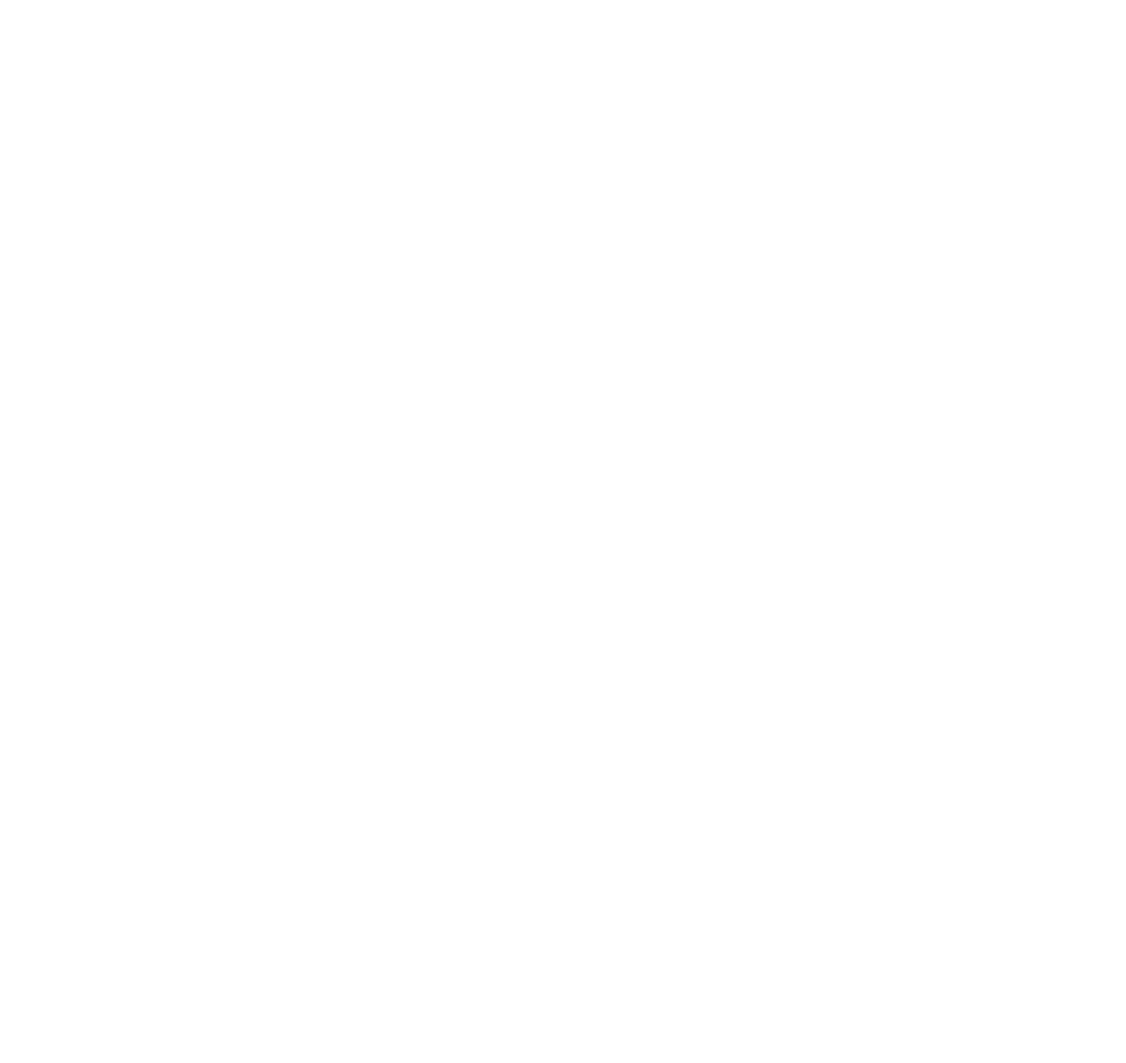
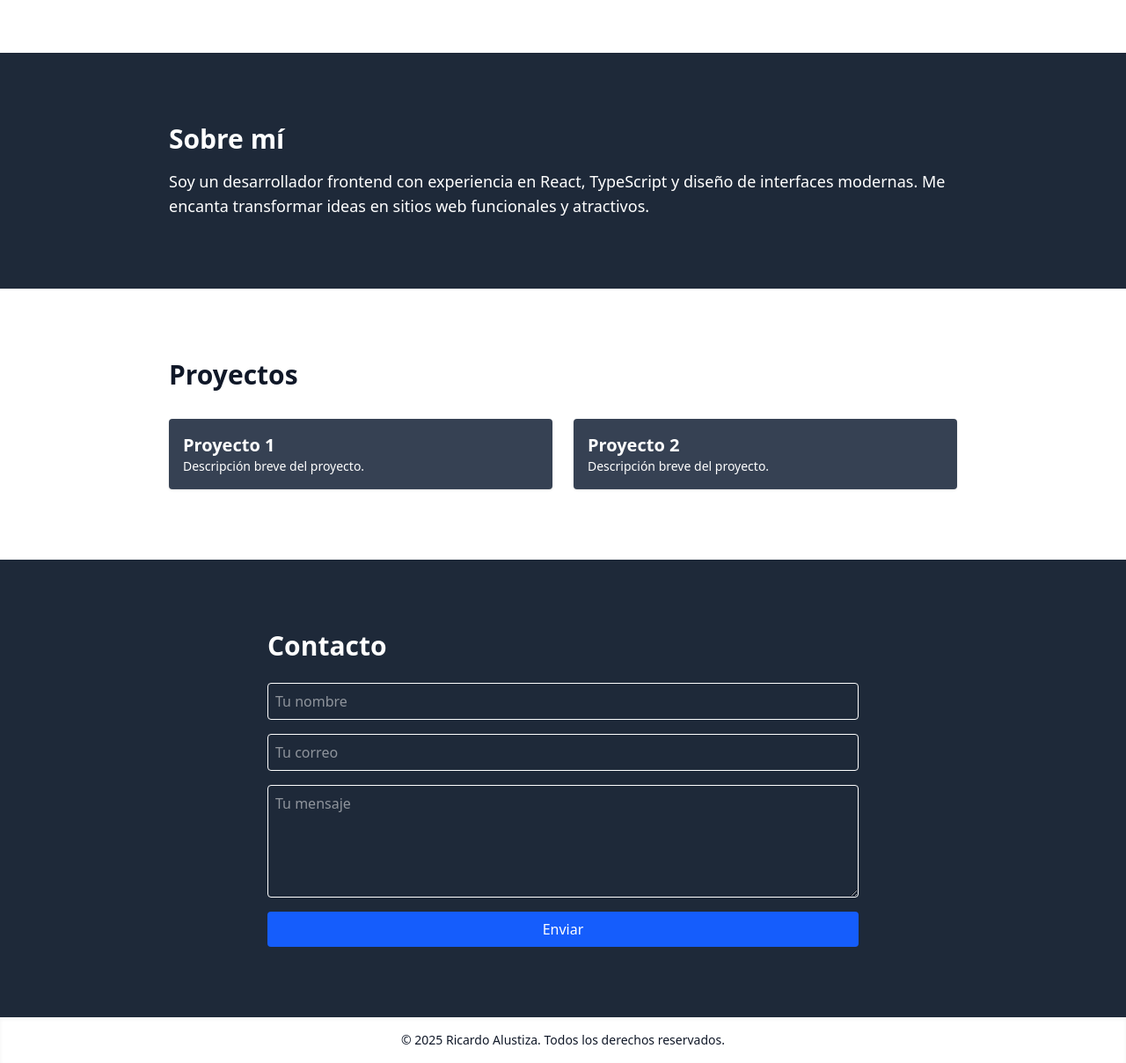
Before and after one commit to RicardoAlustiza/myportfolio, a React (Vite) app: page / in a window 1280 px wide. Shown: the part 740-1948 px from the top of the page at 88% size. Before the commit the page ends 800 px from the top, so only its background shows below. Built offline with nearby package versions, Linux system fonts and the light colour scheme.

Commit message:
añadidos algunos componentes y envio de formulario

```diff
--- a/src/App.tsx
+++ b/src/App.tsx
@@ -1,6 +1,10 @@
 import { useState } from "react";
 import { HeroComponent } from "./components/HeroComponent"
 import { NavBarComponent } from "./components/NavBarComponent";
+import { AboutComponent } from "./components/AboutComponent";
+import { ProjectsComponent } from "./components/ProjectsComponent";
+import { ContactComponent } from "./components/ContactComponent";
+import { FooterComponent } from "./components/FooterComponent";
 
 function App() {
 
@@ -10,6 +14,10 @@ function App() {
     <div className={darkMode ? 'dark bg-gray-900 text-white' : 'bg-white text-gray-900'}>
       <NavBarComponent darkMode={darkMode} toggleDarkMode={() => setDarkMode(!darkMode)} />
       <HeroComponent />
+      <AboutComponent />
+      <ProjectsComponent />
+      <ContactComponent />
+      <FooterComponent />
     </div>
   )
 }
--- /dev/null
+++ b/src/components/AboutComponent.tsx
@@ -0,0 +1,21 @@
+import { motion } from "framer-motion";
+
+export const AboutComponent = () => {
+  return (
+    <motion.section
+      id="about"
+      className="py-20 px-6 bg-gray-800 text-white"
+      initial={{ opacity: 0, x: -50 }}
+      whileInView={{ opacity: 1, x: 0 }}
+      viewport={{ once: true }}
+      transition={{ duration: 0.6 }}
+    >
+      <div className="max-w-4xl mx-auto">
+        <h2 className="text-3xl font-bold mb-4">Sobre mí</h2>
+        <p className="text-lg">
+          Soy un desarrollador frontend con experiencia en React, TypeScript y diseño de interfaces modernas. Me encanta transformar ideas en sitios web funcionales y atractivos.
+        </p>
+      </div>
+    </motion.section>
+  );
+}
--- /dev/null
+++ b/src/components/ContactComponent.tsx
@@ -0,0 +1,47 @@
+import React, { useState } from 'react';
+import { motion } from 'framer-motion';
+
+export const ContactComponent = () => {
+  const [status, setStatus] = useState<'idle' | 'success' | 'error'>('idle');
+
+  const handleSubmit = async (e: React.FormEvent<HTMLFormElement>) => {
+    e.preventDefault();
+    const form = e.currentTarget;
+    const data = new FormData(form);
+
+    const res = await fetch(import.meta.env.VITE_NEXT_PUBLIC_FORMSPREE_ENDPOINT, {
+      method: 'POST',
+      body: data,
+      headers: {
+        Accept: 'application/json',
+      },
+    });
+
+    if (res.ok) {
+      setStatus('success');
+      form.reset();
+    } else {
+      setStatus('error');
+    }
+  };
+
+  return (
+    <motion.section id="contact" className="py-20 px-6 bg-gray-800 text-white"
+      initial={{ opacity: 0, y: 30 }} whileInView={{ opacity: 1, y: 0 }} viewport={{ once: true }} transition={{ duration: 0.6 }}
+    >
+      <div className="max-w-2xl mx-auto">
+        <h2 className="text-3xl font-bold mb-6">Contacto</h2>
+        <form onSubmit={handleSubmit} className="flex flex-col space-y-4">
+          <input type="text" name="name" placeholder="Tu nombre" required className="p-2 border rounded text-white" />
+          <input type="email" name="email" placeholder="Tu correo" required className="p-2 border rounded text-white" />
+          <textarea name="message" placeholder="Tu mensaje" required className="p-2 border rounded h-32 text-white" />
+          <button type="submit" className="bg-blue-600 text-white py-2 rounded hover:bg-blue-700">
+            Enviar
+          </button>
+        </form>
+        {status === 'success' && <p className="text-green-500 mt-2">Mensaje enviado con éxito ✅</p>}
+        {status === 'error' && <p className="text-red-500 mt-2">Ocurrió un error. Inténtalo más tarde ❌</p>}
+      </div>
+    </motion.section>
+  );
+};
--- /dev/null
+++ b/src/components/FooterComponent.tsx
@@ -0,0 +1,10 @@
+export const FooterComponent = () => {
+
+    const currentYear = new Date().getFullYear();
+
+    return (
+        <footer className="py-4 text-center shadow-inner">
+            <p className="text-sm">© {currentYear} Ricardo Alustiza. Todos los derechos reservados.</p>
+        </footer>
+  );
+}
--- a/src/components/NavBarComponent.tsx
+++ b/src/components/NavBarComponent.tsx
@@ -7,7 +7,7 @@ type NavBarComponentProps = {
 
 export const NavBarComponent = ({ darkMode, toggleDarkMode }: NavBarComponentProps) => {
       return (
-    <nav className="flex justify-between items-center p-4 shadow-md fixed w-full z-10">
+    <nav className={`flex justify-between items-center p-4 shadow-md fixed w-full z-10 ${darkMode ? 'bg-gray-800' : 'bg-white'}`}>
       <h1 className="text-2xl font-bold">Mi Portafolio</h1>
       <ul className="flex space-x-4 items-center">
         <li><a href="#about" className="hover:text-blue-500">Sobre mí</a></li>
--- /dev/null
+++ b/src/components/ProjectsComponent.tsx
@@ -0,0 +1,28 @@
+import { motion } from "framer-motion";
+
+export const ProjectsComponent = () => {
+  return (
+    <motion.section
+      id="projects"
+      className="py-20 px-6"
+      initial={{ opacity: 0 }}
+      whileInView={{ opacity: 1 }}
+      viewport={{ once: true }}
+      transition={{ duration: 0.8 }}
+    >
+      <div className="max-w-4xl mx-auto">
+        <h2 className="text-3xl font-bold mb-8">Proyectos</h2>
+        <div className="grid md:grid-cols-2 gap-6">
+          <div className="p-4 shadow rounded bg-gray-700 text-white">
+            <h3 className="text-xl font-semibold">Proyecto 1</h3>
+            <p className="text-sm">Descripción breve del proyecto.</p>
+          </div>
+          <div className="p-4 shadow rounded bg-gray-700 text-white">
+            <h3 className="text-xl font-semibold">Proyecto 2</h3>
+            <p className="text-sm">Descripción breve del proyecto.</p>
+          </div>
+        </div>
+      </div>
+    </motion.section>
+  );
+}
```
